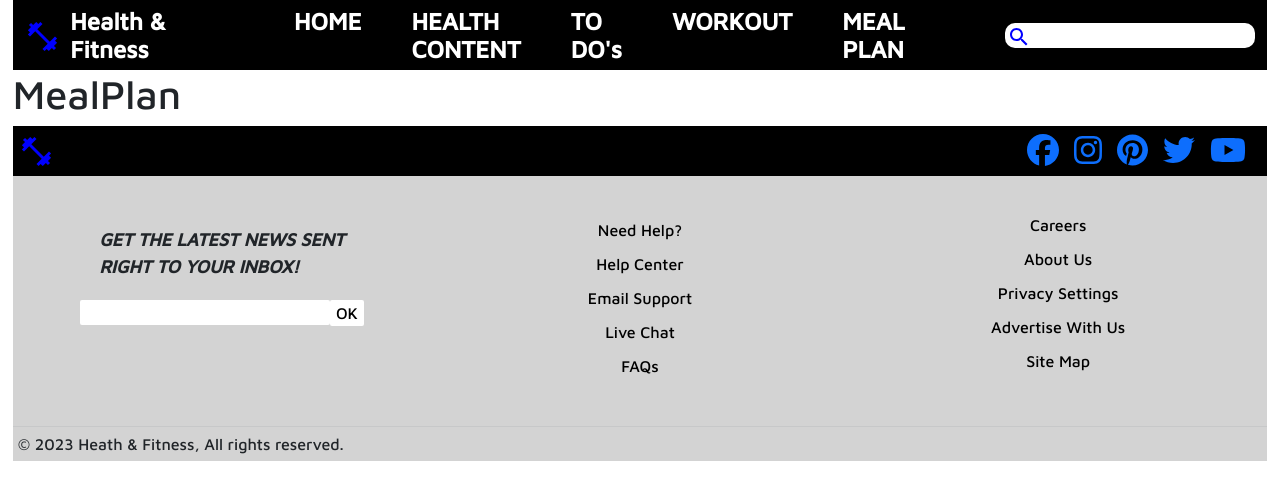
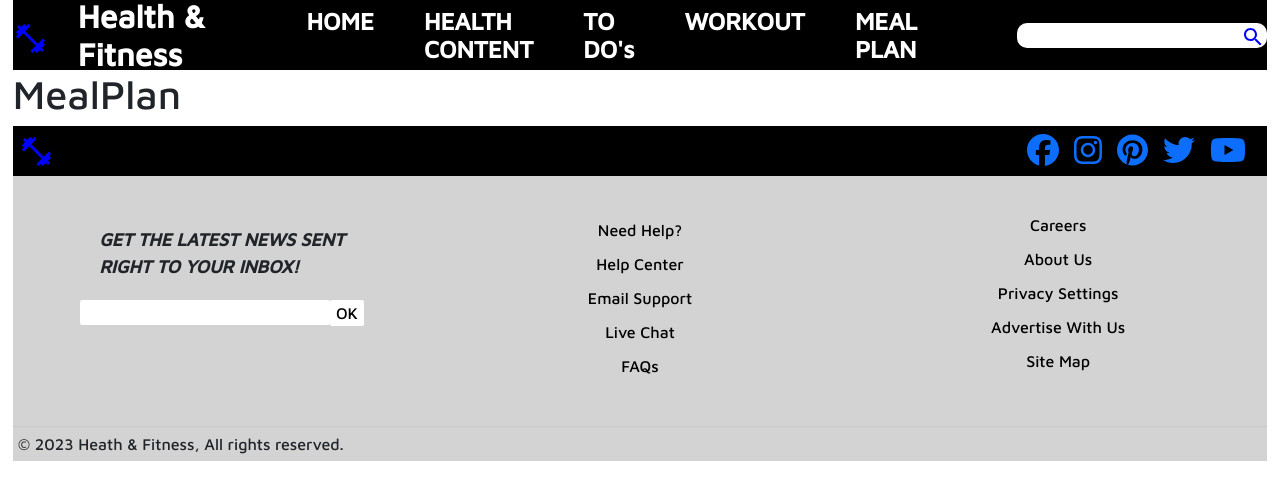
Before and after one commit to michael-greene-ey/sr-dev-project, a React (Create React App) app: page /meal-plan in a window 1280 px wide. Shown: the top 500 px of the page. Built offline with nearby package versions, Linux system fonts and the light colour scheme.

Commit message:
single carousel row of cards is working

```diff
--- a/src/UI/CardPage.tsx
+++ b/src/UI/CardPage.tsx
@@ -10,9 +10,9 @@ const CardPage = (props: CardHomeInterface) => {
     <div className={styles.card}>
       <Card
         className="bg-dark text-white"
-        style={{ width: "15vw", height: "em" }}
+        style={{ width: "12vw", height: "23em" }}
       >
-        <Card.Img variant="top" style={{ height: "80%" }} src={props.images} />
+        <Card.Img variant="top" style={{ height: "50%" }} src={props.images} />
         <Card.Body>
           <Card.Title>{props.title}</Card.Title>
           <Card.Text>{props.description}</Card.Text>
--- a/src/components/Footer.module.css
+++ b/src/components/Footer.module.css
@@ -92,14 +92,14 @@
   margin-top: 20px;
 }
 
-.footerContainer {
-  margin-top: auto;
-}
-
 .emailInboxText {
   font-size: large;
   font-weight: bolder;
   font-style: italic;
+}
+
+.footerContainer {
+  margin-top: auto;
 }
 
 .logo {
--- a/src/components/Navbar.module.css
+++ b/src/components/Navbar.module.css
@@ -1,7 +1,7 @@
 @import url("https://fonts.googleapis.com/css2?family=Inter:wght@300;600&family=Maven+Pro:wght@500&display=swap");
 
 .logo {
-  font-size: large;
+  /* font-size: large; */
   margin-top: 2px;
   color: blue;
 }
@@ -9,17 +9,18 @@
 .logoAndName {
   display: flex;
   align-items: center;
-  gap: 10px;
+  gap: 30px;
+  font-size: xx-large;
 }
 
 .navbar {
   display: flex;
   align-items: center;
+  justify-content: space-around;
   gap: 100px;
   background-color: black;
   color: white;
   height: 70px;
-  padding: 0 1%;
   font: bolder x-large "Maven Pro", sans-serif;
 }
 
@@ -41,6 +42,7 @@
 
 .searchNavInput {
   display: flex;
+  justify-content: end;
 }
 
 .searchNavInput input {
--- a/src/pages/HealthContent.module.css
+++ b/src/pages/HealthContent.module.css
@@ -2,4 +2,9 @@
   background-image: url("../assests/images/health-content.jpg");
   background-size: cover;
   min-height: 62vh;
+  /* display: flex; */
 }
+
+.carouselItem {
+  justify-content: -10px;
+}
--- a/src/pages/HealthContent.tsx
+++ b/src/pages/HealthContent.tsx
@@ -79,7 +79,6 @@ const HealthContent = () => {
       images: workoutImg,
       link: "workouts",
     },
-
     {
       id: 9,
       title: "9",
@@ -99,6 +98,7 @@ const HealthContent = () => {
     desktop: {
       breakpoint: { max: 3000, min: 1024 },
       items: 4,
+      slidesToSlide: 4,
     },
     tablet: {
       breakpoint: { max: 1024, min: 464 },
@@ -112,9 +112,11 @@ const HealthContent = () => {
 
   return (
     <div className={styles.healthContent}>
-      <Carousel responsive={responsive}>
+      <h1>Health Articles</h1>
+      <Carousel responsive={responsive} itemClass={styles.carouselItem}>
         {cards.map((card) => {
           return (
+            <>
               <CardPage
                 key={card.id}
                 title={card.title}
@@ -122,6 +124,7 @@ const HealthContent = () => {
                 link={card.link}
                 images={card.images}
               ></CardPage>
+            </>
           );
         })}
       </Carousel>
```
Also changed, not shown: src/UI/CardPages.module.css (deleted), src/UI/CardPages.tsx (deleted). Lines whose indentation alone changed are shown as unchanged.
